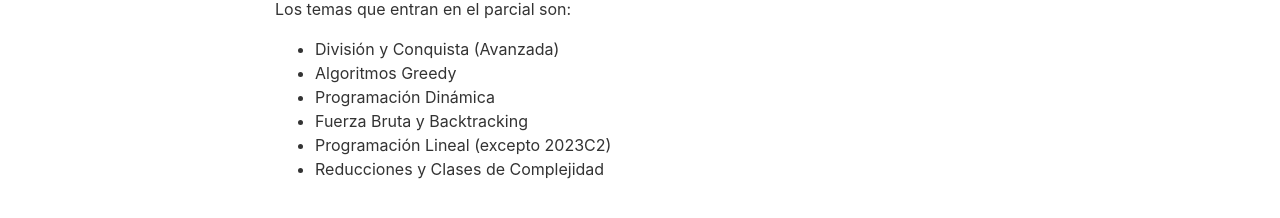
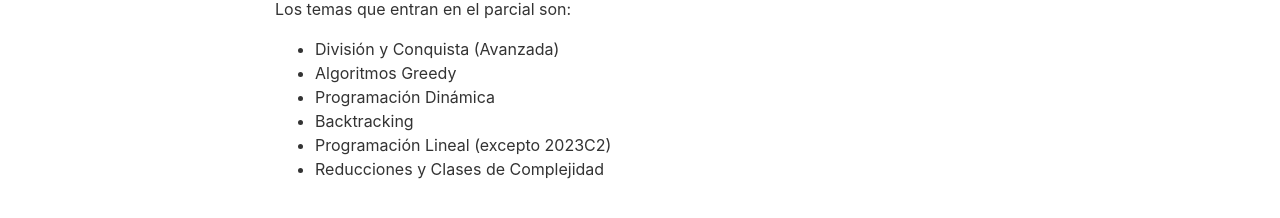
Before and after one commit to algoritmos-rw/tda_bg, a Jekyll site: the page built from calendario.md, in a window 1280 px wide. Shown: the part 482-700 px from the top of the page. Built offline with Jekyll 4.4.1, drawn with Linux system fonts in a browser that asks for light colours; nearby versions of some CDN libraries; our own code applies the rules of GitHub Pages for plain Markdown files.

Commit message:
Fix calendario BT

```diff
--- a/calendario.md
+++ b/calendario.md
@@ -33,6 +33,6 @@ Los temas que entran en el parcial son:
 * División y Conquista (Avanzada)
 * Algoritmos Greedy
 * Programación Dinámica
-* Fuerza Bruta y Backtracking
+* Backtracking
 * Programación Lineal (excepto 2023C2)
 * Reducciones y Clases de Complejidad
```
